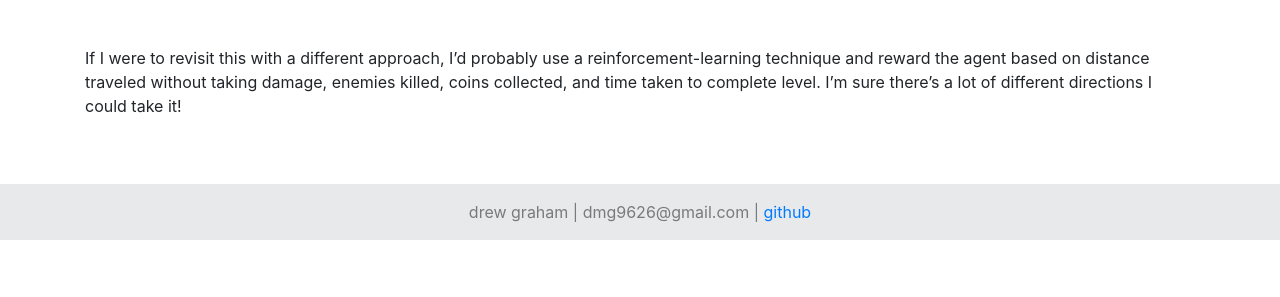
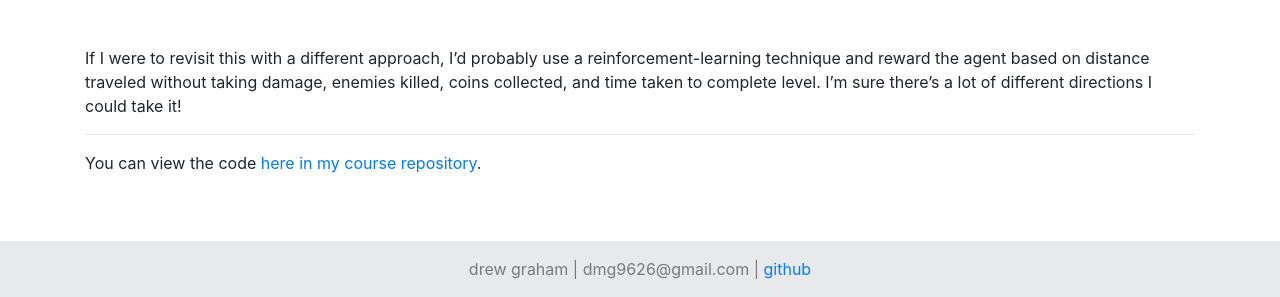
Before and after one commit to dmg9626/dmg9626.github.io, a Jekyll site: the page built from blog/mario-ai.md, in a window 1280 px wide and 900 px high, scrolled down 3622 px, cut to the strip 603-900 px from the top of the window. Built offline with Jekyll 4.4.1, drawn with Linux system fonts in a browser that asks for light colours; nearby versions of some CDN libraries; library files that are not in the unit come from our copies; before the commit the page ends 4465 px from its top, so only the background shows below that.

Commit message:
added repo link to mario-ai blog post

```diff
--- a/blog/mario-ai.md
+++ b/blog/mario-ai.md
@@ -46,3 +46,7 @@ Given that I spent about 3 days working on my agent, I'm very happy with how it
 </div>
 
 If I were to revisit this with a different approach, I'd probably use a reinforcement-learning technique and reward the agent based on distance traveled without taking damage, enemies killed, coins collected, and time taken to complete level. I'm sure there's a lot of different directions I could take it!
+
+----
+
+You can view the code [here in my course repository](https://github.com/dmg9626/CS387/tree/master/Assignments/HW3){:target="_blank"}.
```
